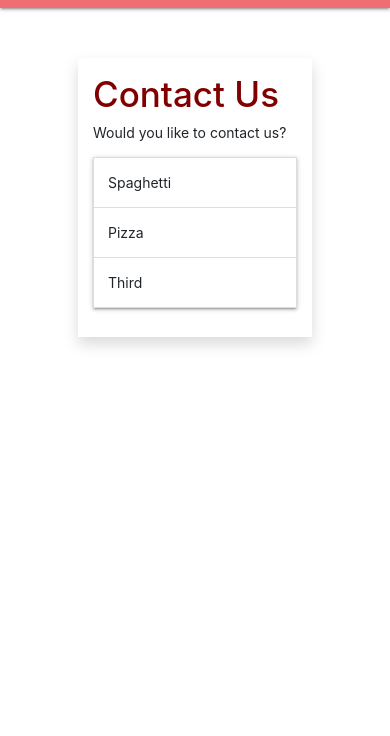
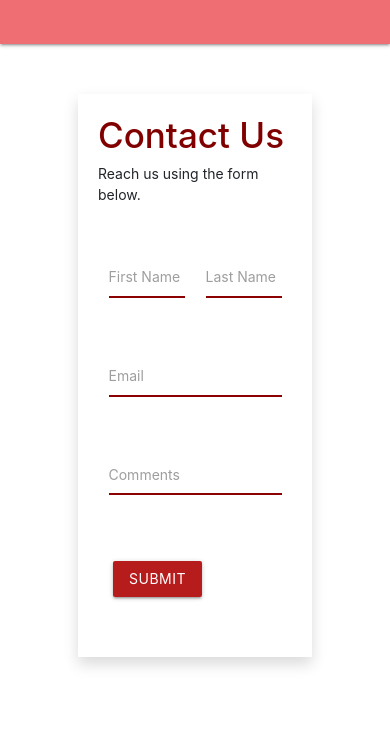
Before and after one commit to mikeyo89/best-website-ever, a plain HTML site: page contact.html in a window 390 px wide. Shown: the part 108-844 px from the top of the page. Drawn offline with nearby package versions, Linux system fonts and the light colour scheme.

Commit message:
Added form to be filled for the contact page. -Added a success page for user responsiveness! -Added a button to send people to add more comments in the contact us.

```diff
--- a/contact.html
+++ b/contact.html
@@ -3,9 +3,9 @@
 <head>
     <meta charset="UTF-8">
     <meta name="viewport" content="width=device-width, initial-scale=1.0">
-    <link rel="stylesheet" href="main.css">
     <link rel="stylesheet" href="https://stackpath.bootstrapcdn.com/bootstrap/4.5.0/css/bootstrap.min.css" integrity="sha384-9aIt2nRpC12Uk9gS9baDl411NQApFmC26EwAOH8WgZl5MYYxFfc+NcPb1dKGj7Sk" crossorigin="anonymous">
     <link rel="stylesheet" href="https://cdnjs.cloudflare.com/ajax/libs/materialize/1.0.0/css/materialize.min.css">
+    <link rel="stylesheet" href="main.css">
     <link rel="icon" href="static/img/favicon.png" type="image/x-icon">
     <script src="https://cdnjs.cloudflare.com/ajax/libs/materialize/1.0.0/js/materialize.min.js"></script>
     <title>Contact Us | Marco's Corner</title>
@@ -13,34 +13,58 @@
 <body>
     <header class="bg-header">
         <div class="container shadow">
-            <img src="static/img/main-menu-pizza.jpg" class="img-header">
+            <a href="index.html" class="heading"><img src="static/img/main-menu-pizza.jpg" class="img-header"></a>
             <a href="index.html" class="heading">Marco's Corner</a>
         </div>
         <nav>
-            <a href="menu.html">Menu</a> |
+            <div class="nav-wrapper">
+                <ul id="nav-mobile" class="right hide-on-med-and-down">
+                    <li><a href="menu.html">Menu</a></li>
+                    <li><a href="contact.html">Contact Us</a></li>
+                </ul>
+            </div>
         </nav>
     </header>
 
     <main class="main shadow">
         <section class="h1">Contact Us</section>
-        <p>Would you like to contact us?</p>
-
-        <ul class="collapsible">
-            <li>
-                <div class="collapsible-header">Spaghetti</div>
-                <div class="collapsible-body">
-                    <span>lol</span>
+        <p>Reach us using the form below.</p>
+        <br>
+        <div class="row">
+            <form class="col s12" action="success.html">
+                <div class="row">
+                    <div class="input-field col s6">
+                        <input id="first_name" type="text" class="validate" required>
+                        <label for="first_name">First Name</label>
+                    </div>
+                    <div class="input-field col s6">
+                        <input id="last_name" type="text" class="validate" required>
+                        <label for="last_name">Last Name</label>
+                    </div>
                 </div>
-            </li>
-            <li>
-              <div class="collapsible-header">Pizza</div>
-              <div class="collapsible-body"><span>Lorem ipsum dolor sit amet.</span></div>
-            </li>
-            <li>
-              <div class="collapsible-header">Third</div>
-              <div class="collapsible-body"><span>Lorem ipsum dolor sit amet.</span></div>
-            </li>
-          </ul>
+                <div class="row">
+                    <div class="input-field col s12">
+                        <input id="email" type="email" class="validate" required>
+                        <label for="email">Email</label>
+                    </div>
+                </div>
+                <div class="row">
+                    <div class="col s12">
+                        <div class="row">
+                            <div class="input-field col s12">
+                              <textarea id="comment" class="materialize-textarea" required></textarea>
+                              <label for="comment">Comments</label>
+                            </div>
+                          </div>
+                    </div>
+                </div>
+                <div class="row">
+                    <div class="col-12">
+                        <button class="btn red darken-4">Submit</button>
+                    </div>
+                </div>
+            </form>
+          </div>
     </main>
 
     <footer>
--- a/main.css
+++ b/main.css
@@ -3,7 +3,7 @@
     margin-left: auto;
     margin-right: auto;
     margin-top: 50px;
-    padding: 15px;
+    padding: 20px;
 }
 
 section {
@@ -25,3 +25,36 @@ section {
 .bg-header {
     background-color: #800000;
 }
+
+/* label focus color */
+.input-field input[type=text]:focus + label {
+    color: red;
+}
+
+  /* label underline focus color */
+.input-field input[type=text] {
+    border-bottom: 1px solid darkred;
+    box-shadow: 0 1px 0 0 darkred;
+}
+
+.input-field input[type=email] {
+    border-bottom: 1px solid darkred;
+    box-shadow: 0 1px 0 0 darkred;
+}
+
+.input-field textarea {
+    border-bottom: 1px solid darkred;
+    box-shadow: 0 1px 0 0 darkred;
+}
+
+/* valid color */
+.input-field input[type=text].valid {
+    border-bottom: 1px solid darkgreen;
+    box-shadow: 0 1px 0 0 darkgreen;
+}
+
+/* invalid color */
+.input-field input[type=text].invalid {
+    border-bottom: 1px solid darkred;
+    box-shadow: 0 1px 0 0 darkred;
+}
```
Also changed, not shown: success.html (added, +47 -0 lines).
